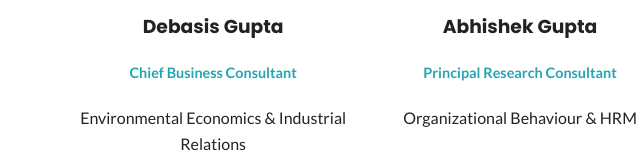
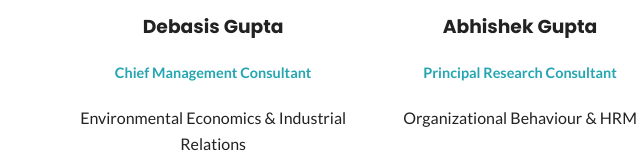
Before and after one commit to bizrighttrack/web, a plain HTML site: page index.html in a window 1280 px wide. Shown: the part 2976-3131 px from the top of the page, 290-930 px from the left. Drawn offline with Linux system fonts and the light colour scheme.

Commit message:
index.html

```diff
--- a/index.html
+++ b/index.html
@@ -259,7 +259,7 @@
 <div class="team-member">
             <img src="DEBASIS GUPTA PHOTO.jpg" alt="Debasis Gupta" class="team-img">
             <h3>Debasis Gupta</h3>
-            <span class="team-role">Chief Business Consultant</span>
+            <span class="team-role">Chief Management Consultant</span>
             <p>Environmental Economics & Industrial Relations</p>
             <div class="btn-group">
                 <a href="https://www.linkedin.com/in/debasis-gupta-4591b1b/" target="_blank" class="btn btn-outline-dark" style="margin-top: 10px; font-size: 0.9rem;">
```
